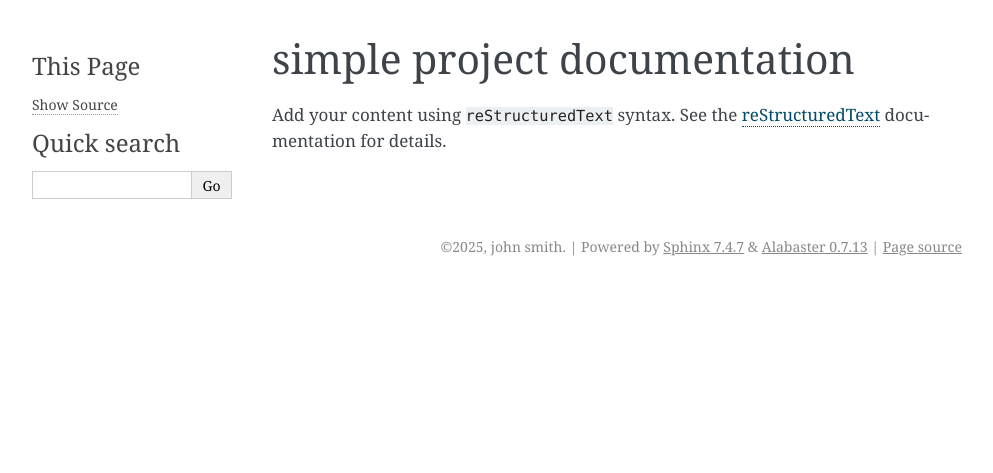
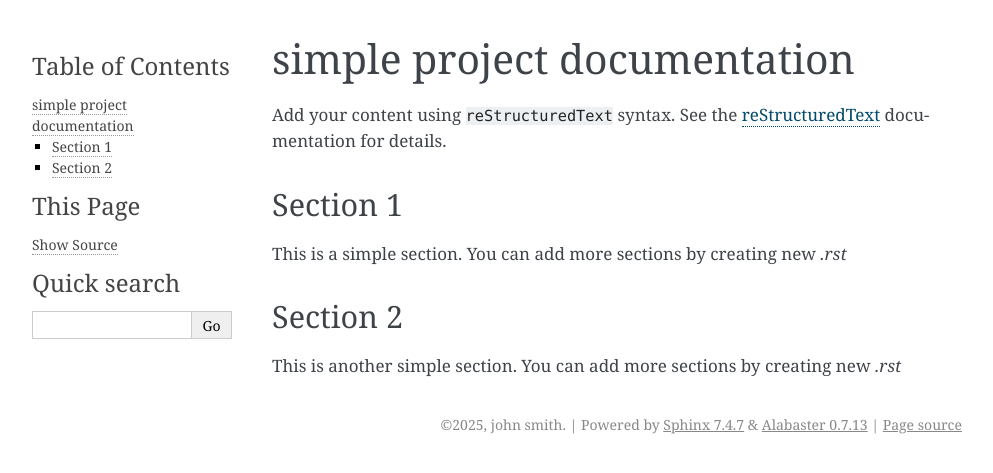
Before and after one commit to mherkazandjian/sphinx_projects_collection, a Sphinx documentation site: the page built from simple/docs/source/index.rst, in a window 1280 px wide. Shown: the top 473 px of the page, without its empty margins (148-1141 px from the left). Built offline with Sphinx 7.4.7, drawn with Linux system fonts in a browser that asks for light colours.

Commit message:
add some text to the simple project

```diff
--- a/simple/docs/source/conf.py
+++ b/simple/docs/source/conf.py
@@ -16,7 +16,6 @@ release = '0'
 
 extensions = []
 
-templates_path = ['_templates']
 exclude_patterns = []
 
 
--- a/simple/docs/source/index.rst
+++ b/simple/docs/source/index.rst
@@ -11,6 +11,16 @@ Add your content using ``reStructuredText`` syntax. See the
 documentation for details.
 
 
+Section 1
+---------
+
+This is a simple section. You can add more sections by creating new `.rst`
+
+Section 2
+---------
+
+This is another simple section. You can add more sections by creating new `.rst`
+
 .. toctree::
    :maxdepth: 2
    :caption: Contents:
```
